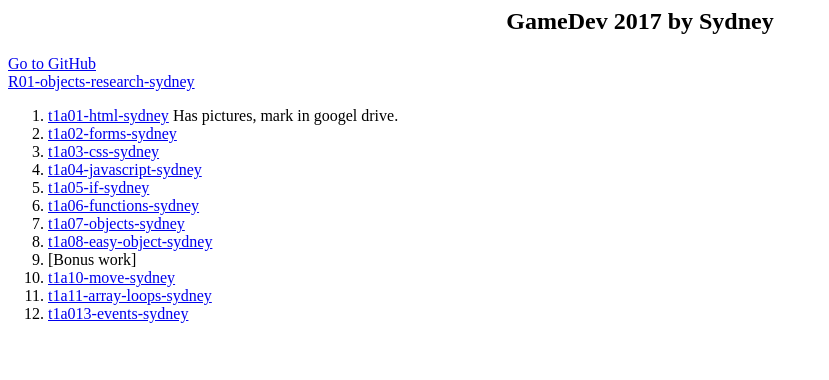
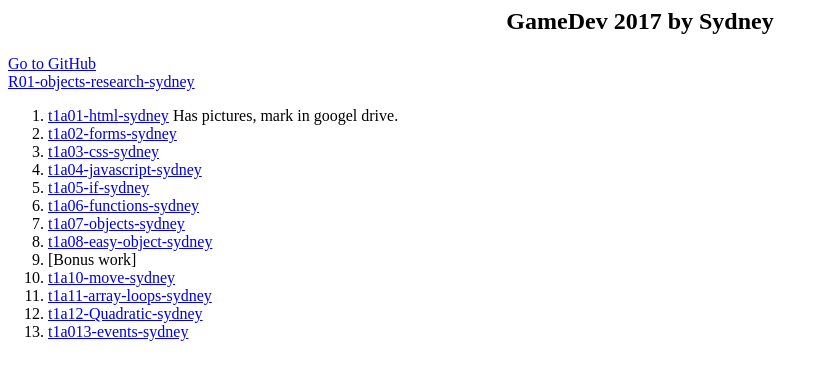
Before and after one commit to Sydneyw444/game-dev-repo-sydney, a plain HTML site: page index.html in a window 1280 px wide. Shown: the whole page, without its empty margins (0-829 px from the left). Drawn offline with Linux system fonts and the light colour scheme.

Commit message:
Update index.html

```diff
--- a/index.html
+++ b/index.html
@@ -17,5 +17,6 @@
   <li/>[Bonus work]
   <li/><a href="t1a10-move-sydney.html">t1a10-move-sydney</a>
   <li/><a href="t1a11-array-loops-sydney.html">t1a11-array-loops-sydney</a>
+  <li/><a href="t1a12-Quadratic-sydney.html">t1a12-Quadratic-sydney</a>
   <li/><a href="t1a013-events-sydney.html">t1a013-events-sydney</a>
 </ol>
```
